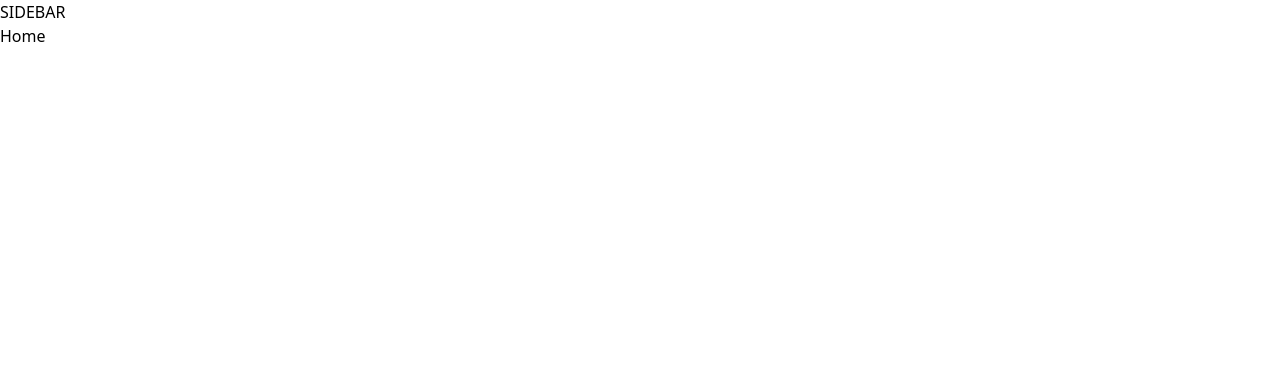
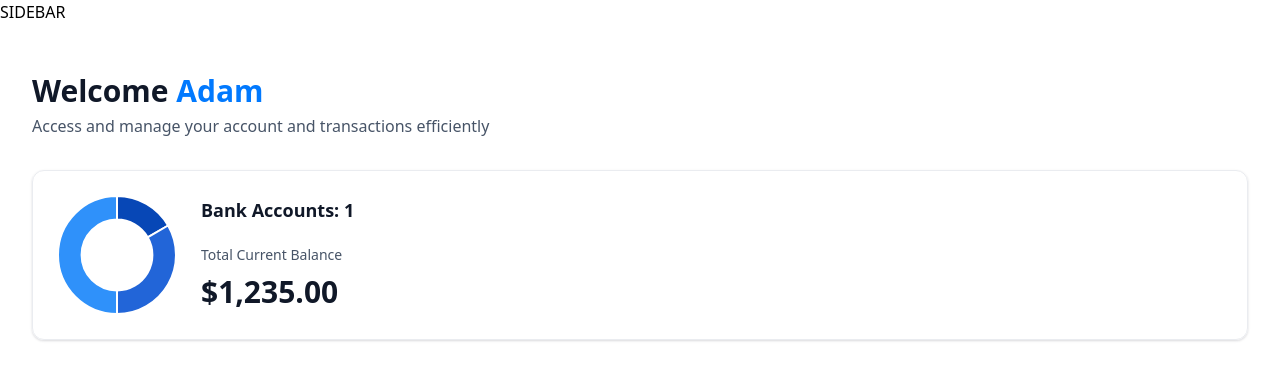
Before and after one commit to adamckimball/jsm_banking, a Next.js app: page / in a window 1280 px wide. Shown: the top 380 px of the page. Built offline with nearby package versions, Linux system fonts and the light colour scheme.

Commit message:
Add new home components

```diff
--- a/app/(root)/page.tsx
+++ b/app/(root)/page.tsx
@@ -1,8 +1,27 @@
-import React from 'react'
+import HeaderBox from '@/components/HeaderBox'
+import TotalBalanceBox from '@/components/TotalBalanceBox';
 
 const Home = () => {
+  const loggedIn = { firstName: 'Adam' };
+
   return (
-    <div>Home</div>
+    <section className="home">
+      <div className="home-content">
+        <header className="home-header">
+          <HeaderBox
+            type="greeting"
+            title="Welcome"
+            user={loggedIn?.firstName || 'Guest'}
+            subtext="Access and manage your account and transactions efficiently"
+          />
+          <TotalBalanceBox
+            accounts={[]}
+            totalBanks={1}
+            totalCurrentBalance={1235}
+          />
+        </header>
+      </div>
+    </section>
   )
 }
 
--- /dev/null
+++ b/components/AnimatedCounter.tsx
@@ -0,0 +1,18 @@
+"use client"
+
+import CountUp from 'react-countup'
+
+const AnimatedCounter = ({ amount }: { amount: number }) => {
+  return (
+    <div className="w-full">
+      <CountUp
+        prefix='$'
+        decimal='.'
+        decimals={2}
+        end={amount}
+      />
+    </div>
+  )
+}
+
+export default AnimatedCounter
--- /dev/null
+++ b/components/DonutChart.tsx
@@ -0,0 +1,29 @@
+"use client"
+
+import { Chart as ChartJS, ArcElement, Tooltip, Legend } from 'chart.js'
+import { Doughnut } from 'react-chartjs-2';
+
+ChartJS.register(ArcElement, Tooltip, Legend);
+
+const DonutChart = ({ accounts }: DoughnutChartProps) => {
+  const data = {
+    datasets: [
+      {
+        label: 'Banks',
+        data: [1250, 2500, 3750],
+        backgroundColor: ['#0747b6', '#2265d8', '#2f91fa']
+      }
+    ],
+    labels: ['Bank 1', 'Bank 2', 'Bank 3']
+  }
+  return <Doughnut data={data} options={{
+    cutout: '60%',
+    plugins: {
+      legend: {
+        display: false
+      }
+    }
+  }} />
+}
+
+export default DonutChart;
--- /dev/null
+++ b/components/HeaderBox.tsx
@@ -0,0 +1,19 @@
+import React from 'react'
+
+const HeaderBox = ({ type = 'title', title, user, subtext}: HeaderBoxProps) => {
+  return (
+    <div className="header-box">
+      <h1 className="header-box-title">
+        {title}
+        {type === 'greeting' && (
+          <span className="text-bankGradient">
+            &nbsp;{user}
+          </span>
+        )}
+      </h1>
+      <p className="header-box-subtext">{subtext}</p>
+    </div>
+  )
+}
+
+export default HeaderBox
--- /dev/null
+++ b/components/TotalBalanceBox.tsx
@@ -0,0 +1,28 @@
+import React from 'react';
+import AnimatedCounter from './AnimatedCounter';
+import DonutChart from './DonutChart';
+
+const TotalBalanceBox = ({ accounts = [], totalBanks, totalCurrentBalance }: TotalBalanceBoxProps) => {
+  return (
+    <section className="total-balance">
+      <div className="total-balance-chart">
+        <DonutChart accounts={accounts} />
+      </div>
+      <div className="flex flex-col gap-6">
+        <h2 className="header-2">
+          Bank Accounts: {totalBanks}
+        </h2>
+        <div className="flex flex-col gap-2">
+          <p className="total-balance-label">
+            Total Current Balance
+          </p>
+          <div className="total-balance-amount flex-center gap-2">
+            <AnimatedCounter amount={totalCurrentBalance} />
+          </div>
+        </div>
+      </div>
+    </section>
+  )
+}
+
+export default TotalBalanceBox
--- a/package.json
+++ b/package.json
@@ -10,11 +10,15 @@
   },
   "dependencies": {
     "@radix-ui/react-slot": "^1.1.0",
+    "chart.js": "^4.4.4",
     "class-variance-authority": "^0.7.0",
     "clsx": "^2.1.1",
     "lucide-react": "^0.436.0",
     "next": "14.2.7",
+    "query-string": "^9.1.0",
     "react": "^18",
+    "react-chartjs-2": "^5.2.0",
+    "react-countup": "^6.5.3",
     "react-dom": "^18",
     "tailwind-merge": "^2.5.2",
     "tailwindcss-animate": "^1.0.7"
```
Also changed, not shown: 1 other file (tests, documents, lock files or other folders).
